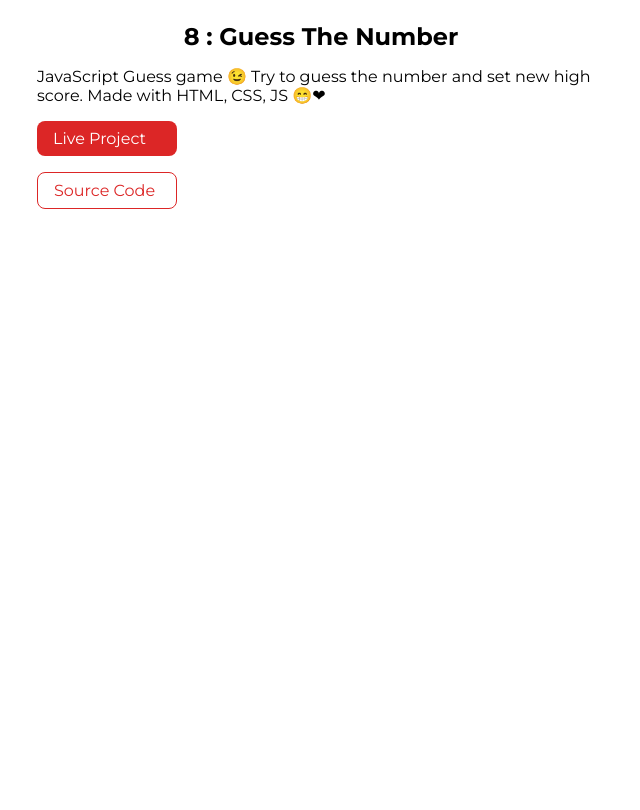
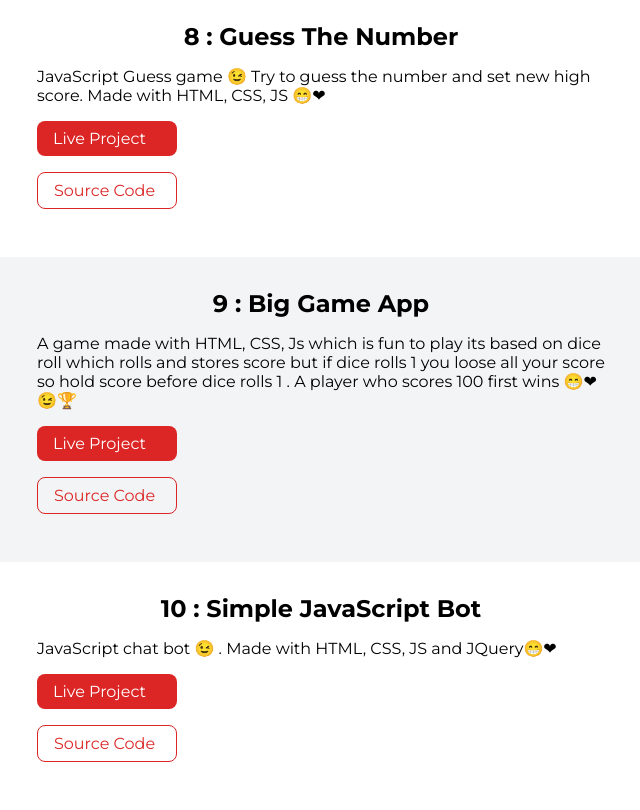
Before and after one commit to killshotxd/Portfolio, a plain HTML site: page projects.html in a window 1280 px wide. Shown: the part 2008-2818 px from the top of the page, without its empty margins (319-959 px from the left). Before the commit the page ends 2265 px from the top, so only its background shows below. Drawn offline with Linux system fonts and the light colour scheme.

Commit message:
fixed projects

```diff
--- a/projects.html
+++ b/projects.html
@@ -6,8 +6,6 @@
     <title>home | Mohd Hassan</title>
     <link href="main.css" rel="stylesheet" />
     <link
-      rel="stylesheet"
-      <link
       rel="stylesheet"
       href="https://cdnjs.cloudflare.com/ajax/libs/font-awesome/5.15.4/css/all.min.css"
       integrity="sha512-1ycn6IcaQQ40/MKBW2W4Rhis/DbILU74C1vSrLJxCq57o941Ym01SwNsOMqvEBFlcgUa6xLiPY/NS5R+E6ztJQ=="
@@ -209,17 +207,50 @@
         >
       </div>
     </section>
-    <!-- <section class="section ow">
+
+    <section class="section ow">
       <div class="container container-center">
-        <h1>Blogs</h1>
-        <p>
-          I am also working on some technical and non techincal blogs. I like to
-          document my journey of learning.
+        <h1>9 : Big Game App</h1>
+        <p id="pr-txt">
+          A game made with HTML, CSS, Js which is fun to play its based on dice
+          roll which rolls and stores score but if dice rolls 1 you loose all
+          your score so hold score before dice rolls 1 . A player who scores 100
+          first wins 😁❤😉🏆
         </p>
-        <a class="link link-secondary" href="/blogs.html" target="blank"
-          >Read Blogs</a
+        <a
+          class="link link-primary"
+          href="https://big-game.netlify.app"
+          target="_blank"
+          >Live Project</a
+        >
+        <a
+          class="link link-secondary"
+          href="https://github.com/killshotxd/Big-Game"
+          target="_blank"
+          >Source Code</a
         >
       </div>
-    </section> -->
+    </section>
+
+    <section class="section">
+      <div class="container container-center">
+        <h1>10 : Simple JavaScript Bot</h1>
+        <p id="pr-txt">
+          JavaScript chat bot 😉 . Made with HTML, CSS, JS and JQuery😁❤
+        </p>
+        <a
+          class="link link-primary"
+          href="https://simplejsbot.netlify.app/"
+          target="_blank"
+          >Live Project</a
+        >
+        <a
+          class="link link-secondary"
+          href="https://github.com/killshotxd/Simple-JS-Bot"
+          target="_blank"
+          >Source Code</a
+        >
+      </div>
+    </section>
   </body>
 </html>
```
Also changed, not shown: index.html (+0 -2 lines).
